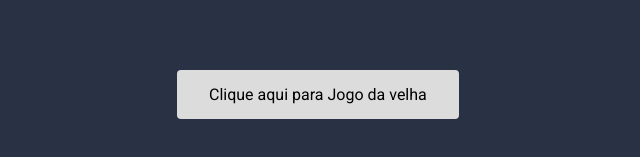
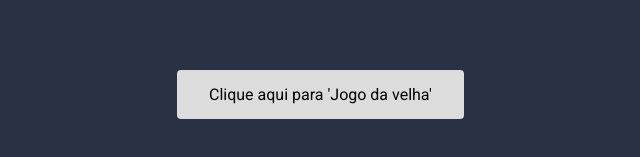
Before and after one commit to Jpcajueiro/Jpcajueiro.github.io, a plain HTML site: page index.html in a window 1280 px wide. Shown: the part 431-588 px from the top of the page, 335-975 px from the left. Drawn offline with Linux system fonts and the light colour scheme.

Commit message:
Update index.html
Little update

```diff
--- a/index.html
+++ b/index.html
@@ -36,7 +36,7 @@
 
             <p id="action-message">Faça sua escolha.</p>
             <script src="app.js" charset="utf-8"></script>
-            <a href="page2.html">Clique aqui para Jogo da velha</a>
+            <a href="page2.html">Clique aqui para 'Jogo da velha'</a>
         </div>
     </body>
 </html>
```
